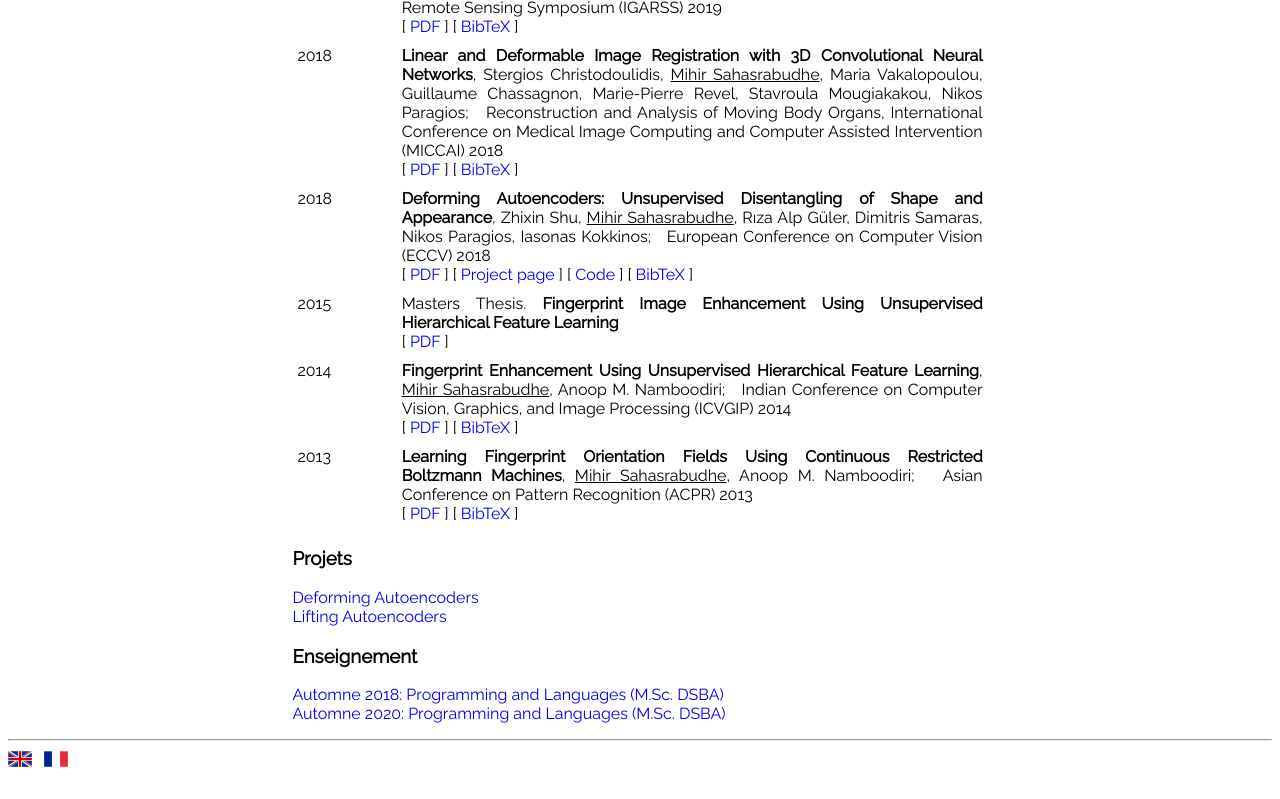
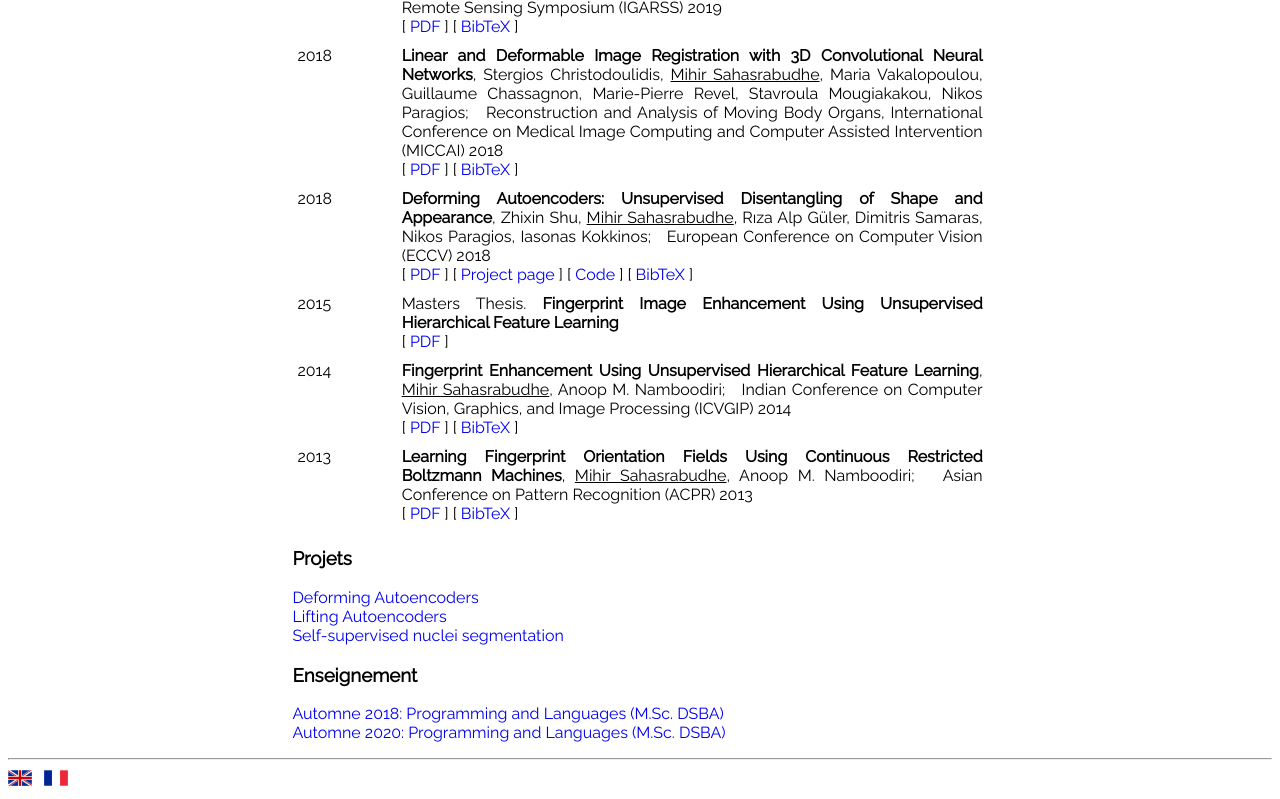
Before and after one commit to msahasrabudhe/msahasrabudhe.github.io, a plain HTML site: page fr/index.html in a window 1280 px wide. Shown: the part 681-1480 px from the top of the page. Drawn offline with Linux system fonts and the light colour scheme.

Commit message:
ms: self-sup nuclei seg to projects.

```diff
--- a/fr/index.html
+++ b/fr/index.html
@@ -174,6 +174,7 @@ a {
          <h3>Projets</h3>
          <a href="http://www3.cs.stonybrook.edu/~cvl/dae.html">Deforming Autoencoders</a> <br />
          <a href="../projects/lae">Lifting Autoencoders</a> <br />
+         <a href="https://github.com/msahasrabudhe/miccai2020_self_sup_nuclei_seg">Self-supervised nuclei segmentation</a> <br />
         </p>
 
         <p style="font-size:100%; text-align:justify">
```
Also changed, not shown: index.html (+1 -0 lines).
